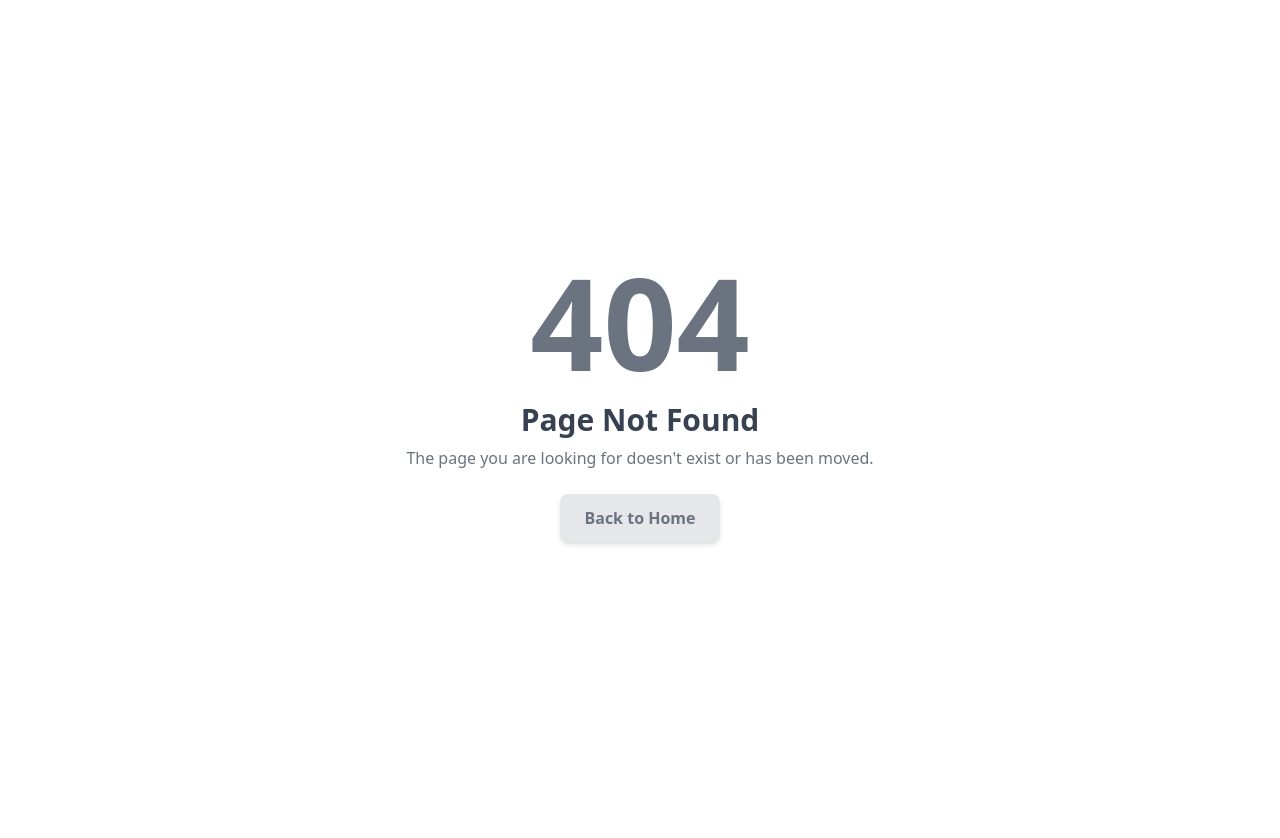
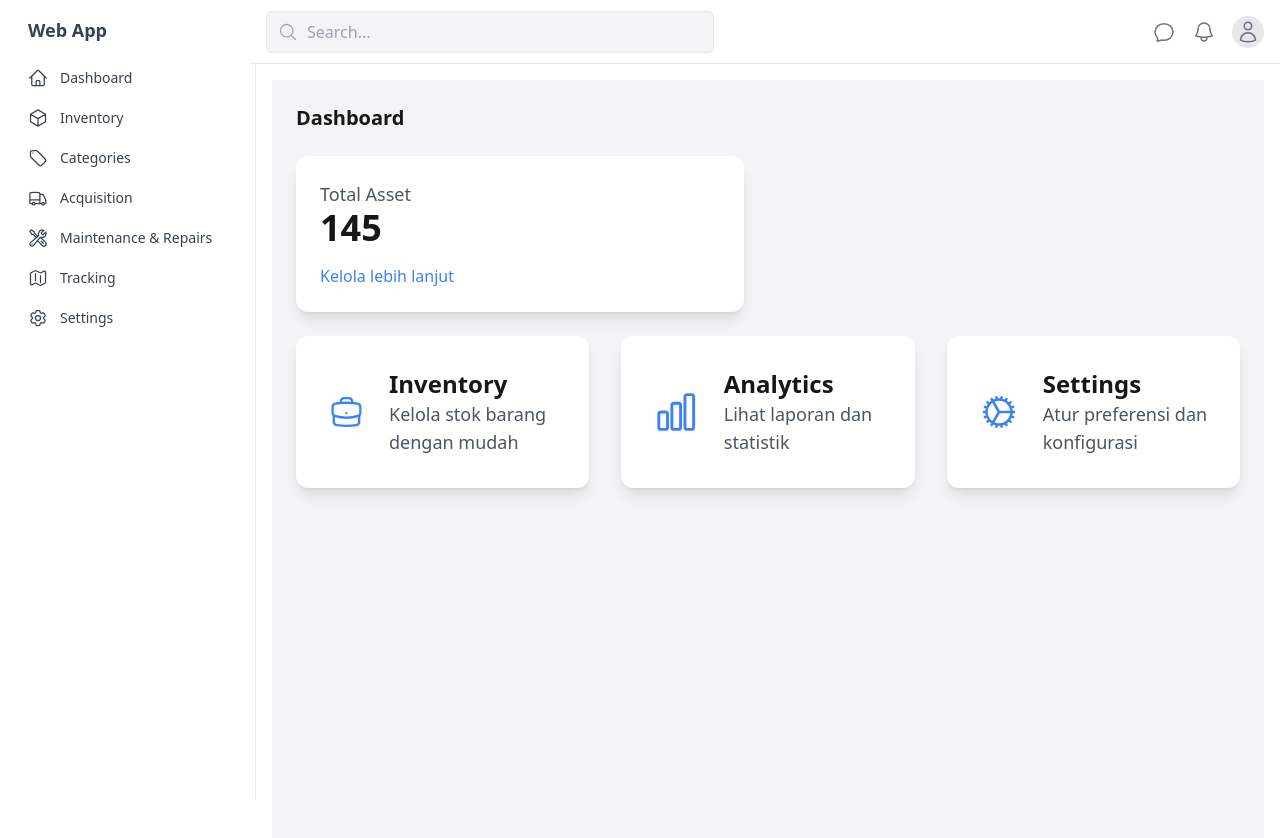
Before and after one commit to irsyadrs/web-asset, a Next.js app: page /dashboard in a window 1280 px wide. Before the commit this address had no page. Shown: the top 838 px of the page. Before the commit the page ends 800 px from the top, so only its background shows below. Built offline with nearby package versions, Linux system fonts and the light colour scheme.

Commit message:
new dashboard

```diff
--- /dev/null
+++ b/app/(main)/dashboard/page.js
@@ -0,0 +1,40 @@
+"use client";
+
+import { BriefcaseIcon, ChartBarIcon, CogIcon } from "@heroicons/react/24/outline";
+import TotalAssetCard from "@/components/dashboard-components/total-asset-card";
+
+const features = [
+  { title: "Inventory", description: "Kelola stok barang dengan mudah", icon: BriefcaseIcon, href: "/inventory" },
+  { title: "Analytics", description: "Lihat laporan dan statistik", icon: ChartBarIcon, href: "/analytics" },
+  { title: "Settings", description: "Atur preferensi dan konfigurasi", icon: CogIcon, href: "/settings" },
+];
+
+export default function DashboardPage() {
+  return (
+    <main className="p-6 bg-gray-100 min-h-screen">
+      <h1 className="text-xl font-bold mb-6">Dashboard</h1>
+
+      {/* Card Total Asset */}
+      <div className="mb-6 flex justify-start">
+        <TotalAssetCard />
+      </div>
+
+      {/* Grid untuk fitur lainnya */}
+      <div className="grid grid-cols-1 md:grid-cols-2 lg:grid-cols-3 gap-8">
+        {features.map((feature, index) => (
+          <a
+            key={index}
+            href={feature.href}
+            className="p-8 bg-white hover:bg-gray-200 rounded-xl shadow-lg flex items-center space-x-6 transition transform hover:scale-105"
+          >
+            <feature.icon className="w-16 h-16 text-blue-500" />
+            <div>
+              <h2 className="text-2xl font-semibold">{feature.title}</h2>
+              <p className="text-lg text-gray-600">{feature.description}</p>
+            </div>
+          </a>
+        ))}
+      </div>
+    </main>
+  );
+}
--- /dev/null
+++ b/components/dashboard-components/total-asset-card.js
@@ -0,0 +1,15 @@
+"use client";
+
+import Link from "next/link";
+
+export default function TotalAssetCard() {
+  return (
+    <div className="bg-white p-6 rounded-xl shadow-lg w-full max-w-md">
+      <h2 className="text-gray-600 text-lg">Total Asset</h2>
+      <p className="text-4xl font-bold">145</p>
+      <Link href="/inventory" className="text-blue-500 hover:text-blue-700 mt-4 inline-block">
+        Kelola lebih lanjut
+      </Link>
+    </div>
+  );
+}
```
